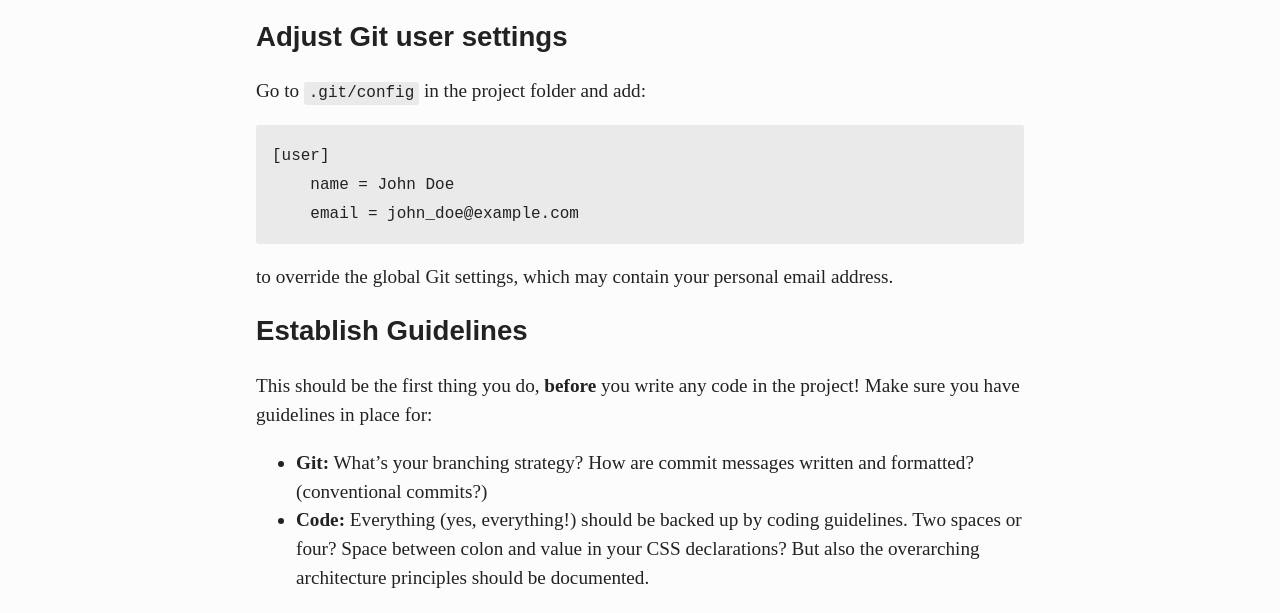
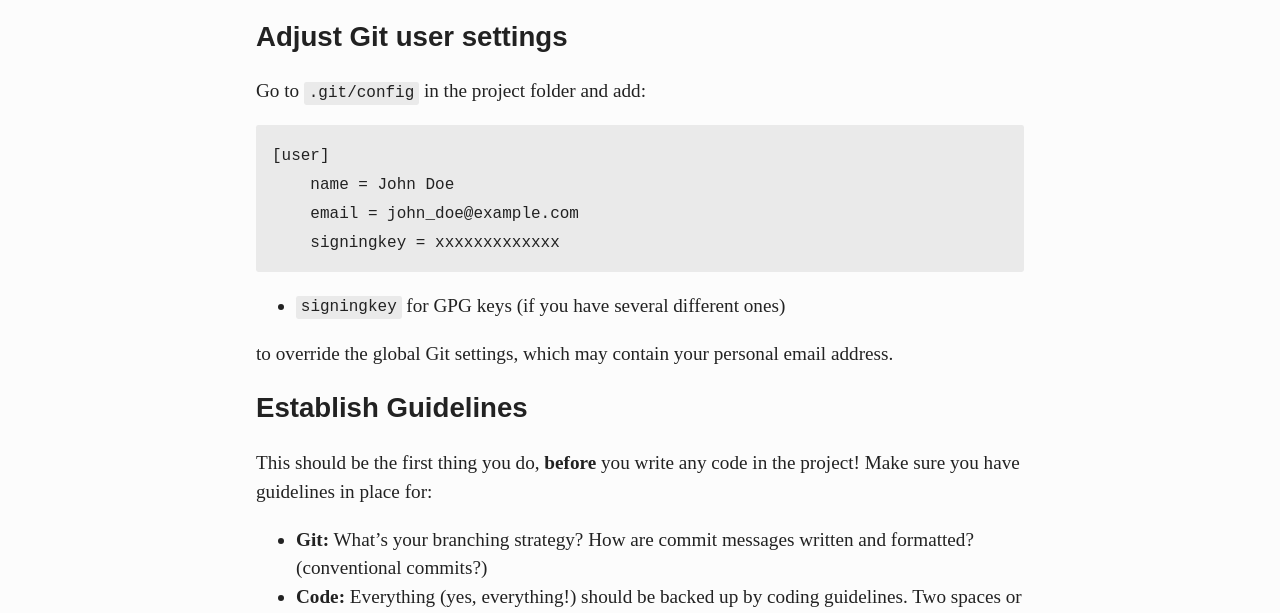
Before and after one commit to csshugs/dennisheibuelt.com, an Eleventy site: page posts/_drafts/new-project-checklist.md in a window 1280 px wide. Shown: the part 154-767 px from the top of the page. Built offline with nearby package versions, Linux system fonts and the light colour scheme; Eleventy itself is replaced by a stand-in of ours; code samples lack their colours; files that its build step writes are made by us from their sources.

Commit message:
Update ‘new-project’ draft [Down By The Seaside]

````diff
--- a/posts/_drafts/new-project-checklist.md
+++ b/posts/_drafts/new-project-checklist.md
@@ -14,7 +14,10 @@ Go to `.git/config` in the project folder and add:
 [user]
     name = John Doe
     email = john_doe@example.com
+    signingkey = xxxxxxxxxxxxx
 ```
+
+- `signingkey` for GPG keys (if you have several different ones)
 
 to override the global Git settings, which may contain your personal email address.
 
````
